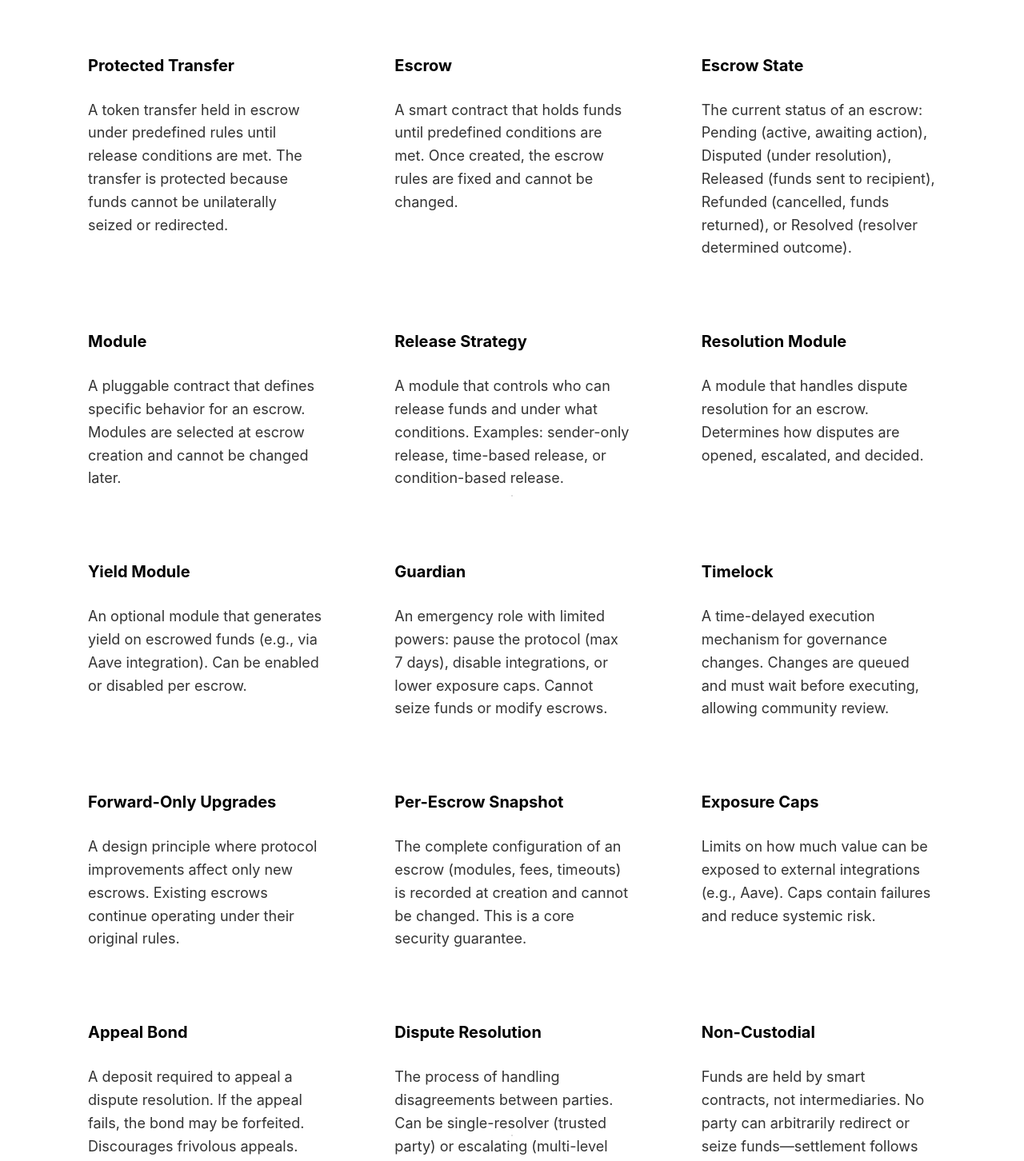
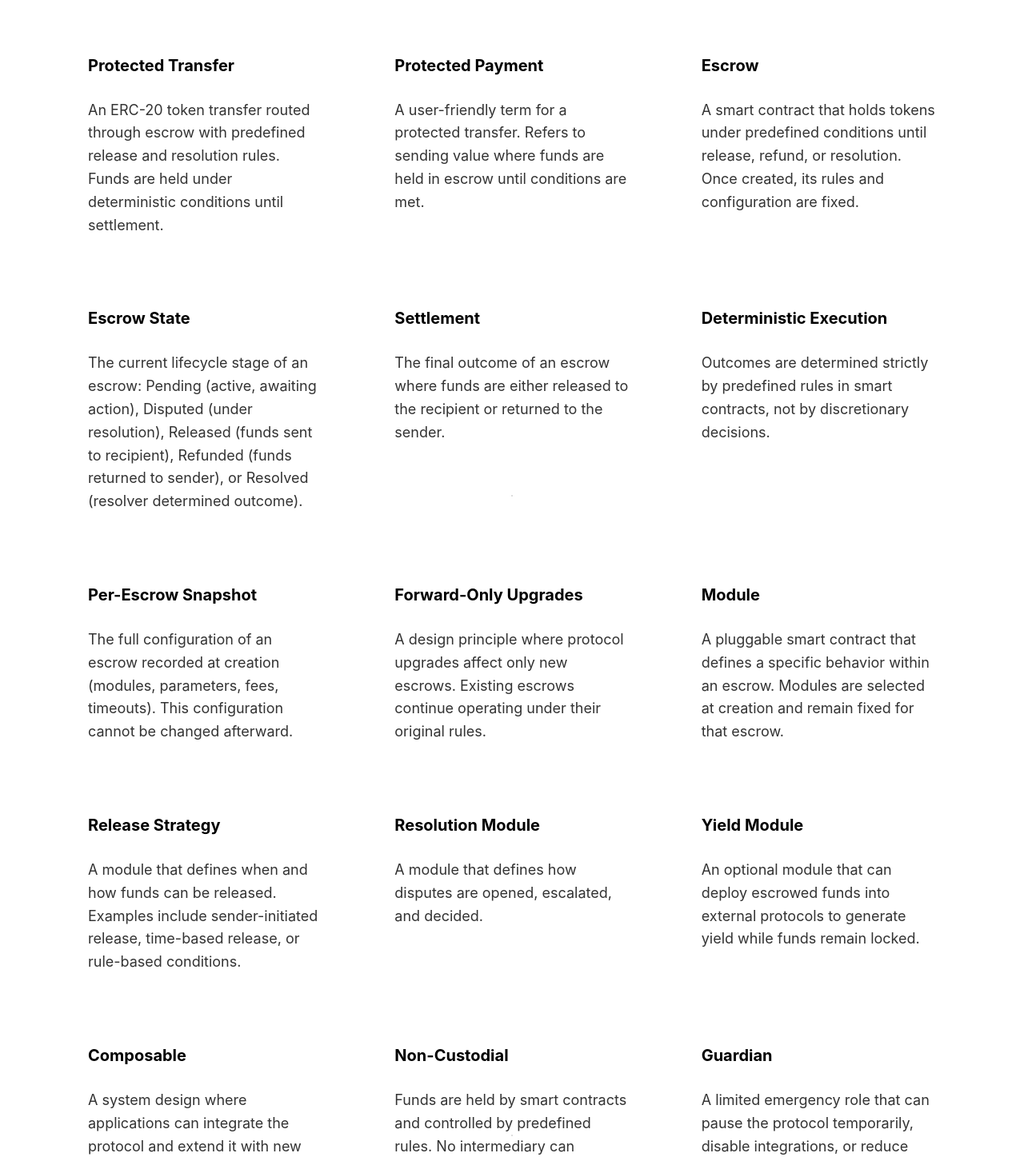
Before and after one commit to Sew-Protocol/sew-website, a Next.js app: page /glossary in a window 1280 px wide. Shown: the part 580-2032 px from the top of the page at 80% size. Built offline with nearby package versions, Linux system fonts and the light colour scheme.

Commit message:
updated glossary

```diff
--- a/src/pages/glossary.tsx
+++ b/src/pages/glossary.tsx
@@ -7,82 +7,147 @@ export default function Glossary() {
     {
       term: 'Protected Transfer',
       definition:
-        'A token transfer held in escrow under predefined rules until release conditions are met. The transfer is protected because funds cannot be unilaterally seized or redirected.',
+        'An ERC-20 token transfer routed through escrow with predefined release and resolution rules. Funds are held under deterministic conditions until settlement.',
+    },
+    {
+      term: 'Protected Payment',
+      definition:
+        'A user-friendly term for a protected transfer. Refers to sending value where funds are held in escrow until conditions are met.',
     },
     {
       term: 'Escrow',
       definition:
-        'A smart contract that holds funds until predefined conditions are met. Once created, the escrow rules are fixed and cannot be changed.',
+        'A smart contract that holds tokens under predefined conditions until release, refund, or resolution. Once created, its rules and configuration are fixed.',
     },
     {
       term: 'Escrow State',
       definition:
-        'The current status of an escrow: Pending (active, awaiting action), Disputed (under resolution), Released (funds sent to recipient), Refunded (cancelled, funds returned), or Resolved (resolver determined outcome).',
+        'The current lifecycle stage of an escrow: Pending (active, awaiting action), Disputed (under resolution), Released (funds sent to recipient), Refunded (funds returned to sender), or Resolved (resolver determined outcome).',
+    },
+    {
+      term: 'Settlement',
+      definition:
+        'The final outcome of an escrow where funds are either released to the recipient or returned to the sender.',
+    },
+    {
+      term: 'Deterministic Execution',
+      definition:
+        'Outcomes are determined strictly by predefined rules in smart contracts, not by discretionary decisions.',
+    },
+    {
+      term: 'Per-Escrow Snapshot',
+      definition:
+        'The full configuration of an escrow recorded at creation (modules, parameters, fees, timeouts). This configuration cannot be changed afterward.',
+    },
+    {
+      term: 'Forward-Only Upgrades',
+      definition:
+        'A design principle where protocol upgrades affect only new escrows. Existing escrows continue operating under their original rules.',
     },
     {
       term: 'Module',
       definition:
-        'A pluggable contract that defines specific behavior for an escrow. Modules are selected at escrow creation and cannot be changed later.',
+        'A pluggable smart contract that defines a specific behavior within an escrow. Modules are selected at creation and remain fixed for that escrow.',
     },
     {
       term: 'Release Strategy',
       definition:
-        'A module that controls who can release funds and under what conditions. Examples: sender-only release, time-based release, or condition-based release.',
+        'A module that defines when and how funds can be released. Examples include sender-initiated release, time-based release, or rule-based conditions.',
     },
     {
       term: 'Resolution Module',
       definition:
-        'A module that handles dispute resolution for an escrow. Determines how disputes are opened, escalated, and decided.',
+        'A module that defines how disputes are opened, escalated, and decided.',
     },
     {
       term: 'Yield Module',
       definition:
-        'An optional module that generates yield on escrowed funds (e.g., via Aave integration). Can be enabled or disabled per escrow.',
+        'An optional module that can deploy escrowed funds into external protocols to generate yield while funds remain locked.',
+    },
+    {
+      term: 'Composable',
+      definition:
+        'A system design where applications can integrate the protocol and extend it with new modules without modifying the core escrow logic.',
+    },
+    {
+      term: 'Non-Custodial',
+      definition:
+        'Funds are held by smart contracts and controlled by predefined rules. No intermediary can arbitrarily redirect, seize, or access funds.',
     },
     {
       term: 'Guardian',
       definition:
-        'An emergency role with limited powers: pause the protocol (max 7 days), disable integrations, or lower exposure caps. Cannot seize funds or modify escrows.',
+        'A limited emergency role that can pause the protocol temporarily, disable integrations, or reduce exposure caps. Cannot withdraw funds or alter existing escrows.',
     },
     {
       term: 'Timelock',
       definition:
-        'A time-delayed execution mechanism for governance changes. Changes are queued and must wait before executing, allowing community review.',
-    },
-    {
-      term: 'Forward-Only Upgrades',
-      definition:
-        'A design principle where protocol improvements affect only new escrows. Existing escrows continue operating under their original rules.',
-    },
-    {
-      term: 'Per-Escrow Snapshot',
-      definition:
-        'The complete configuration of an escrow (modules, fees, timeouts) is recorded at creation and cannot be changed. This is a core security guarantee.',
+        'A delay mechanism for governance changes. Actions are queued and executed only after a defined waiting period, allowing review.',
     },
     {
       term: 'Exposure Caps',
       definition:
-        'Limits on how much value can be exposed to external integrations (e.g., Aave). Caps contain failures and reduce systemic risk.',
+        'Limits on how much value can be routed into external integrations (such as yield protocols). Designed to contain risk and reduce systemic exposure.',
+    },
+    {
+      term: 'Dispute Resolution',
+      definition:
+        'The process used when parties disagree on whether funds should be released or refunded. Resolution may involve a resolver or multi-level escalation.',
     },
     {
       term: 'Appeal Bond',
       definition:
-        'A deposit required to appeal a dispute resolution. If the appeal fails, the bond may be forfeited. Discourages frivolous appeals.',
+        'A deposit required to escalate or appeal a dispute outcome. The bond may be forfeited if the appeal fails, discouraging low-quality challenges.',
     },
     {
-      term: 'Dispute Resolution',
+      term: 'ERC-20',
       definition:
-        'The process of handling disagreements between parties. Can be single-resolver (trusted party) or escalating (multi-level with final arbitration).',
+        'A standard for fungible tokens on Ethereum that enables consistent transfer and integration across applications.',
     },
     {
-      term: 'Non-Custodial',
+      term: 'Transfer (ERC-20 Transfer)',
       definition:
-        'Funds are held by smart contracts, not intermediaries. No party can arbitrarily redirect or seize funds—settlement follows predefined rules only.',
+        'The movement of tokens from one address to another on Ethereum.',
     },
     {
-      term: 'Composable',
+      term: 'Peer-to-Peer Transfer',
       definition:
-        'The protocol can be integrated into other applications (wallets, marketplaces) and extended with custom modules. Protection becomes a standard primitive.',
+        'A direct transfer of tokens between users without a centralized intermediary.',
+    },
+    {
+      term: 'Yield',
+      definition:
+        'Additional tokens earned by temporarily deploying assets into lending or liquidity protocols.',
+    },
+    {
+      term: 'Liquidity Pool',
+      definition:
+        'A shared pool of assets used by external protocols (e.g., lending systems). Users receive proportional claims on deposited assets.',
+    },
+    {
+      term: 'Smart Contract',
+      definition:
+        'Code deployed on Ethereum that automatically executes predefined logic when triggered by transactions.',
+    },
+    {
+      term: 'Protocol',
+      definition:
+        'A shared on-chain system of smart contracts and rules that anyone can interact with. It is infrastructure, not a service provider.',
+    },
+    {
+      term: 'Smart Contract Architecture',
+      definition:
+        'The structured system formed by multiple interacting contracts that define how escrows are created, executed, and resolved.',
+    },
+    {
+      term: 'Transaction',
+      definition:
+        'A signed instruction submitted to Ethereum that changes blockchain state (e.g., creating an escrow or releasing funds).',
+    },
+    {
+      term: 'Wallet',
+      definition:
+        'Software that allows users to hold keys, sign transactions, and interact with smart contracts.',
     },
   ]
 
```
